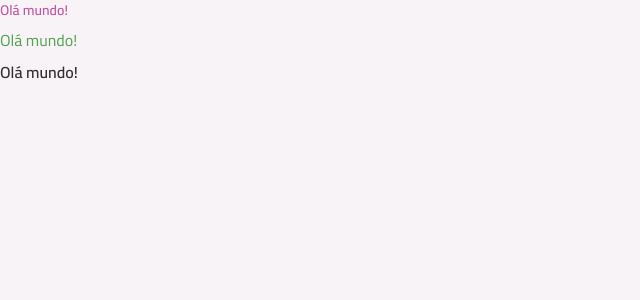
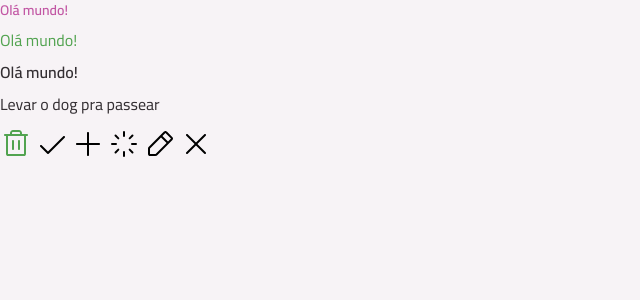
Before and after one commit to eloisaoliveira/todo-app, a React (Vite) app: page / in a window 1280 px wide. Shown: the top 300 px of the page, without its empty margins (0-640 px from the left). Built offline with nearby package versions, Linux system fonts and the light colour scheme.

Commit message:
:sparkles: feat: icon component

```diff
--- a/package.json
+++ b/package.json
@@ -32,6 +32,7 @@
     "globals": "^17.4.0",
     "typescript": "~6.0.2",
     "typescript-eslint": "^8.58.0",
-    "vite": "^8.0.4"
+    "vite": "^8.0.4",
+    "vite-plugin-svgr": "^5.2.0"
   }
 }
--- a/src/App.tsx
+++ b/src/App.tsx
@@ -1,14 +1,34 @@
 import Text from "./components/text";
+
+import TrashIcon from "./assets/icons/trash.svg?react";
+import CheckIcon from "./assets/icons/check.svg?react";
+import XIcon from "./assets/icons/x.svg?react";
+import PencilIcon from "./assets/icons/pencil.svg?react";
+import PlusIcon from "./assets/icons/plus.svg?react";
+import SpinnerIcon from "./assets/icons/spinner.svg?react";
+import Icon from "./components/icon";
 
 export default function App() {
 
   return (
+    <div className="grid gap-3">
       <div className="flex flex-col gap-2">
         <Text variant="body-sm-bold" className="text-pink-base">
           Olá mundo!
         </Text>
         <Text className="text-green-base">Olá mundo!</Text>
         <Text variant="body-md-bold">Olá mundo!</Text>
+        <Text>Levar o dog pra passear</Text>
+      </div>
+
+      <div className="flex gap-1">
+        <Icon svg={TrashIcon} className="fill-green-base" />
+        <Icon svg={CheckIcon} />
+        <Icon svg={PlusIcon} />
+        <Icon svg={SpinnerIcon} />
+        <Icon svg={PencilIcon} />
+        <Icon svg={XIcon} />
+      </div>
     </div>
   )
 }
--- /dev/null
+++ b/src/components/icon.tsx
@@ -0,0 +1,30 @@
+import { cva, type VariantProps } from "class-variance-authority";
+
+export const iconVariants = cva("", {
+  variants: {
+    animate: {
+      true: "animate-spin",
+      false: "",
+    },
+  },
+  defaultVariants: {
+    animate: false,
+  },
+});
+
+interface IconProps
+  extends React.ComponentProps<"svg">,
+    VariantProps<typeof iconVariants> {
+  svg: React.FC<React.ComponentProps<"svg">>;
+}
+
+export default function Icon({
+  svg: SvgComponent,
+  animate,
+  className,
+  ...props
+}: IconProps) {
+  return (
+    <SvgComponent className={iconVariants({ animate, className })} {...props} />
+  );
+}
--- /dev/null
+++ b/src/vite-env.d.ts
@@ -0,0 +1,2 @@
+/// <reference types="vite/client" />
+/// <reference types="vite-plugin-svgr/client" />
--- a/vite.config.ts
+++ b/vite.config.ts
@@ -2,12 +2,14 @@
 import react, { reactCompilerPreset } from '@vitejs/plugin-react'
 import babel from '@rolldown/plugin-babel'
 import tailwindcss from '@tailwindcss/vite'
+import svgr from 'vite-plugin-svgr'
 
 // https://vite.dev/config/
 export default defineConfig({
   plugins: [
     react(),
     tailwindcss(),
+    svgr(),
     babel({ presets: [reactCompilerPreset()] })
   ],
 })
```
Also changed, not shown: 1 other file (tests, documents, lock files or other folders). Lines whose indentation alone changed are shown as unchanged.
